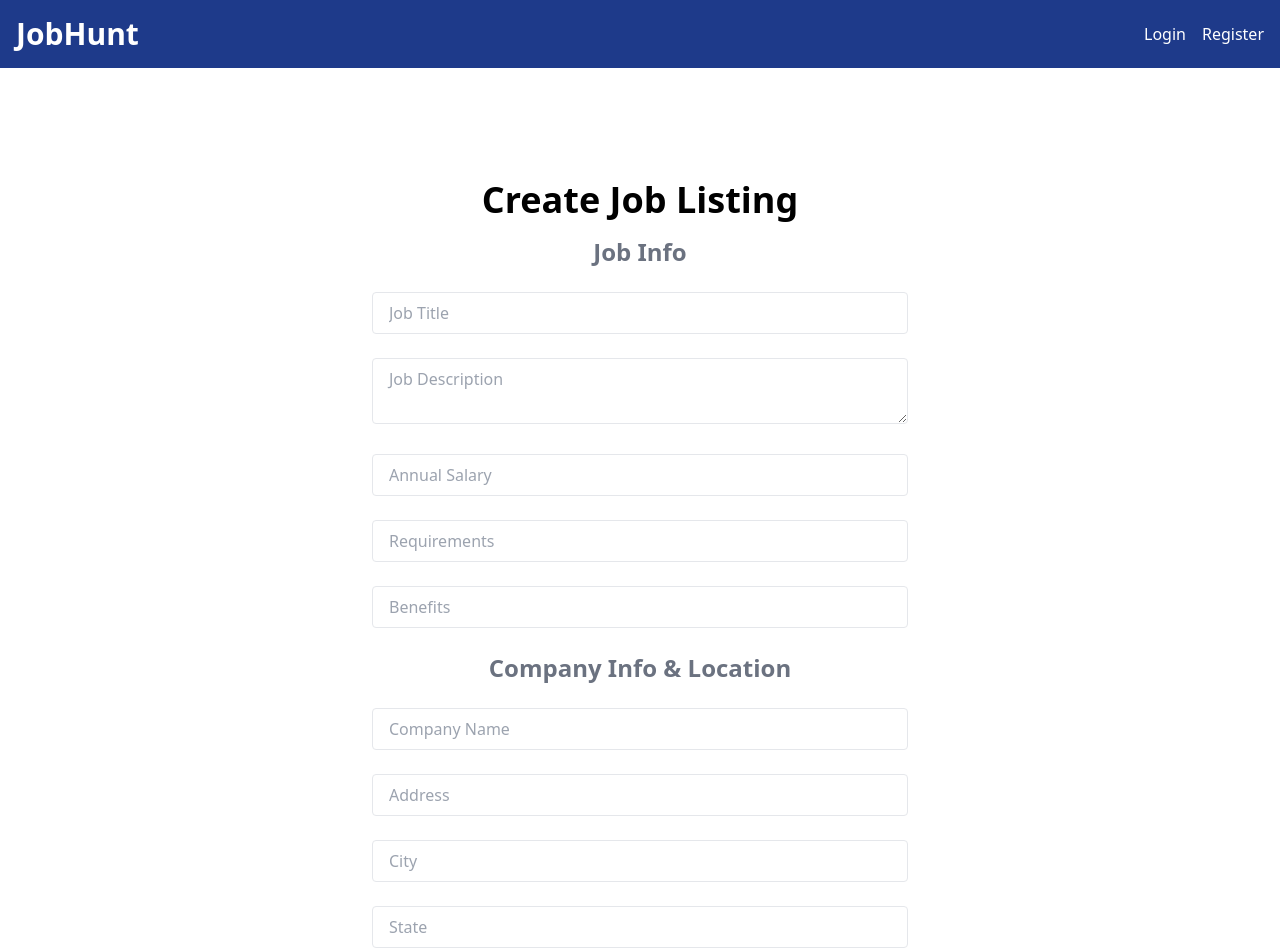
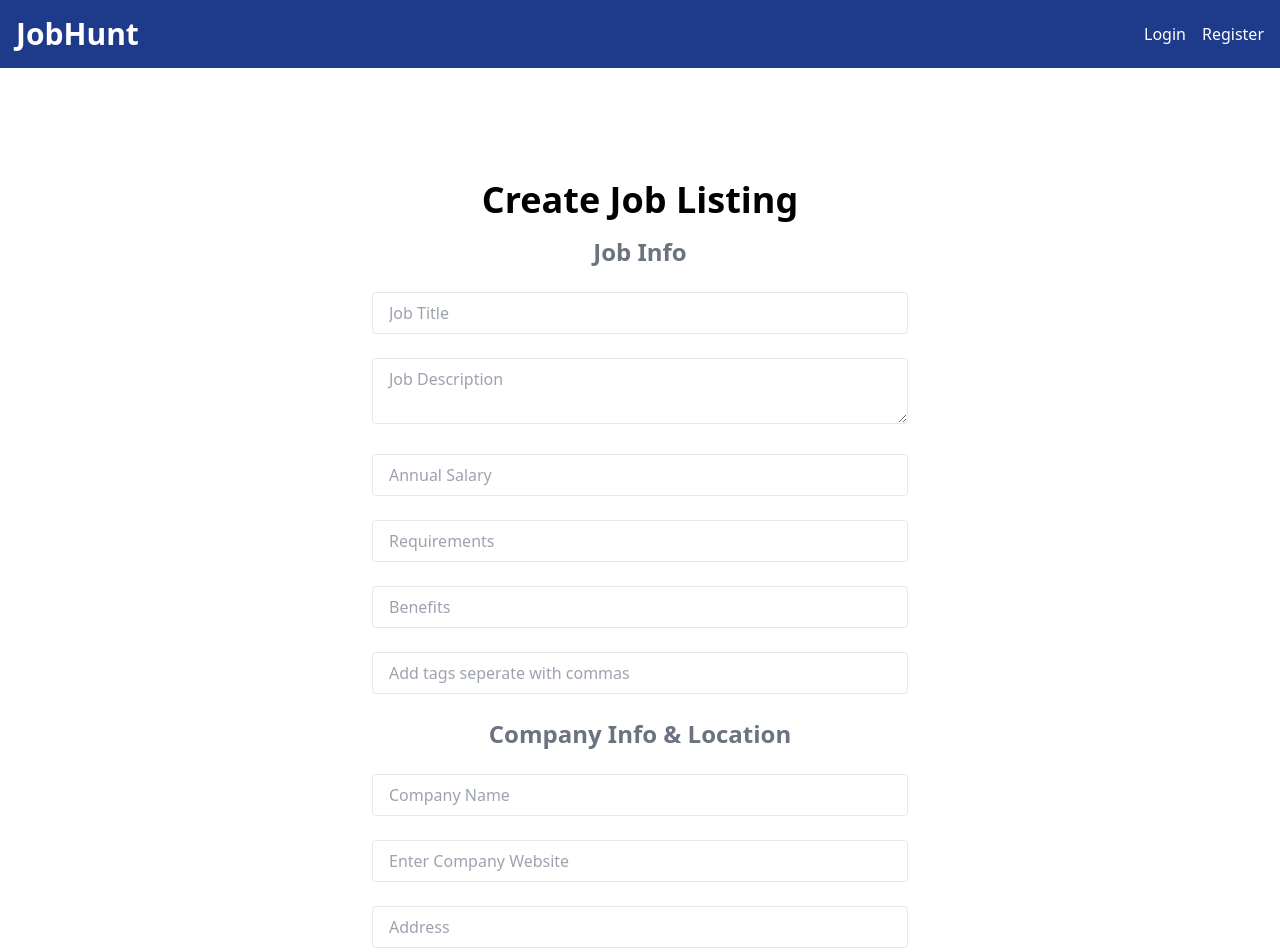
Before and after one commit to Kolawole-kehinde/jobHunt-app, a React (Vite) app: page /jobs/jobcreation in a window 1280 px wide. Shown: the top 952 px of the page. Built offline with nearby package versions, Linux system fonts and the light colour scheme.

Commit message:
tags, company_website inputfields added to the jobCreation inputs

```diff
--- a/src/Components/features/hooks/useCreateJob.jsx
+++ b/src/Components/features/hooks/useCreateJob.jsx
@@ -21,6 +21,8 @@ const useCreateJob = () => {
     state: "",
     phone: "",
     email: "",
+    tags: "",
+    company_website: "",
   };
 
   const {
--- a/src/Components/features/jobs/JobListing.jsx
+++ b/src/Components/features/jobs/JobListing.jsx
@@ -2,55 +2,22 @@ import JobTitle from "./JobTitle";
 import { FaArrowAltCircleRight } from "react-icons/fa";
 import Job from "./Job";
 import { Link } from "react-router";
-
-
+import { JobSkeletonLoader } from "../../JobSkeletonLoader";
 
 
 const JobListings = ({ title = "Recent Jobs", ShowAllJobsBtn = true, status, jobs, error }) => {
-  // const [data, setData] = useState([]);
-  // const [loading, setLoading] = useState(false);
-  // const [errorMsg, setErrorMsg] = useState("");
-
-  // useEffect(() => {
-  //   const getJobs = async () => {
-  //     setLoading(true);
-  //     setErrorMsg("");
-  //     setErrorMsg("Failed to load job listings. Please try again later.");
-  //     try {
-  //       const { data, error } = await supabase.from("jobs").select("*");
-  //       if (error) {
-  //         throw error;
-  //       }
-  //       setData(data);
-  //     } catch (error) {
-  //       console.log('error', error);
-  //     } finally{
-  //       setLoading(false);
-  //     }
-  //   };
-  //   getJobs();
-  // }, []);
-
-  // console.log(data, loading);
-
   return (
     <section>
       <div className="container mx-auto p-4 mt-4">
         <JobTitle>{title}</JobTitle>
 
         {status === "error" && (
-            <h4 className=" h-[400px] flex justify-center items-center">
-              <p className="text-3xl lg:text-4xl font-bold text-blue-500">{error.message}</p>
-
-            </h4>
+          <h4 className="h-[400px] flex justify-center items-center">
+            <p className="text-3xl lg:text-4xl font-bold text-blue-500">{error.message}</p>
+          </h4>
         )}
 
-        {status === "loading" && (
-            <div className=" h-[400px] flex justify-center items-center">
-              <p className="text-3xl lg:text-4xl font-bold text-blue-500">Loading...</p>
-
-            </div>
-        )}
+        {status === "loading" && <JobSkeletonLoader />}
 
         {jobs?.length > 0 && (
           <div className="grid grid-cols-1 lg:grid-cols-3 md:grid-cols-2 gap-4 mb-6">
@@ -59,6 +26,7 @@ const JobListings = ({ title = "Recent Jobs", ShowAllJobsBtn = true, status, job
             ))}
           </div>
         )}
+
         {ShowAllJobsBtn && jobs?.length > 0 && (
           <div className="flex justify-center items-center">
             <Link
--- a/src/Schema/jobSchema.js
+++ b/src/Schema/jobSchema.js
@@ -1,17 +1,23 @@
 import { z } from "zod";
 
 export const jobSchema = z.object({
-  title: z.string().min(1, 'Job title is required'),
-  description: z.string().min(1, 'Job description is required'),
-  salary: z.coerce.number({
-    message: "Invalid salary format",
-  }).min(1, "Salary must be greater than 0"),
-  requirements: z.string().min(1, 'Requirements are required'),
-  benefits: z.string().min(1, 'Benefits are required'),
-  company: z.string().min(1, 'Company name is required'),
-  address: z.string().min(1, 'Address is required'),
-  city: z.string().min(1, 'City is required'),
-  state: z.string().min(1, 'State is required'),
-  phone: z.string().min(1, 'Phone is required'),
-  email: z.string().min(1, 'Email is required').email('Invalid email'),
+  title: z.string().min(1, "Job title is required"),
+  description: z.string().min(1, "Job description is required"),
+  salary: z.coerce
+    .number({
+      message: "Invalid salary format",
+    })
+    .min(1, "Salary must be greater than 0"),
+  requirements: z.string().min(1, "Requirements are required"),
+  benefits: z.string().min(1, "Benefits are required"),
+  company: z.string().min(1, "Company name is required"),
+  address: z.string().min(1, "Address is required"),
+  city: z.string().min(1, "City is required"),
+  state: z.string().min(1, "State is required"),
+  phone: z.string().min(1, "Phone is required"),
+  email: z.string().min(1, "Email is required").email("Invalid email"),
+  tags: z.string().min(3, {
+    message: "Tags must be at least 3 characters",
+  }),
+  company_website: z.string().url("Invalid URL format for company website"),
 });
--- a/src/constant/jobInputLists.js
+++ b/src/constant/jobInputLists.js
@@ -4,10 +4,12 @@ export const jobInfoFields = [
   { name: 'salary', placeholder: 'Annual Salary', label: 'Salary', type: 'text' },
   { name: 'requirements', placeholder: 'Requirements', label: 'Requirements', type: 'text' },
   { name: 'benefits', placeholder: 'Benefits', label: 'Benefits', type: 'text' },
+  { name: 'tags', placeholder: 'Add tags seperate with commas',type: 'text' },
 ];
 
 export const companyInfoFields = [
-  { name: 'company', placeholder: 'Company Name', label: 'Company Name', type: 'text' },
+  { name: 'company', placeholder: 'Company Name', type: 'text' },
+  { name: 'company_website', placeholder: 'Enter Company Website', type: 'text' },
   { name: 'address', placeholder: 'Address', label: 'Address', type: 'text' },
   { name: 'city', placeholder: 'City', label: 'City', type: 'text' },
   { name: 'state', placeholder: 'State', label: 'State', type: 'text' },
--- a/src/pages/home.jsx
+++ b/src/pages/home.jsx
@@ -16,7 +16,7 @@ const HomePage = () => {
     <div>
       <ShowCase/>
       <TopBanner/>
-      <JobListing status={query?.status} job={query?.data} error={query?.error}/>
+      <JobListing status={query?.status} jobs={query?.data} error={query?.error}/>
       <ButtomBanner/>
 
     </div>
```
